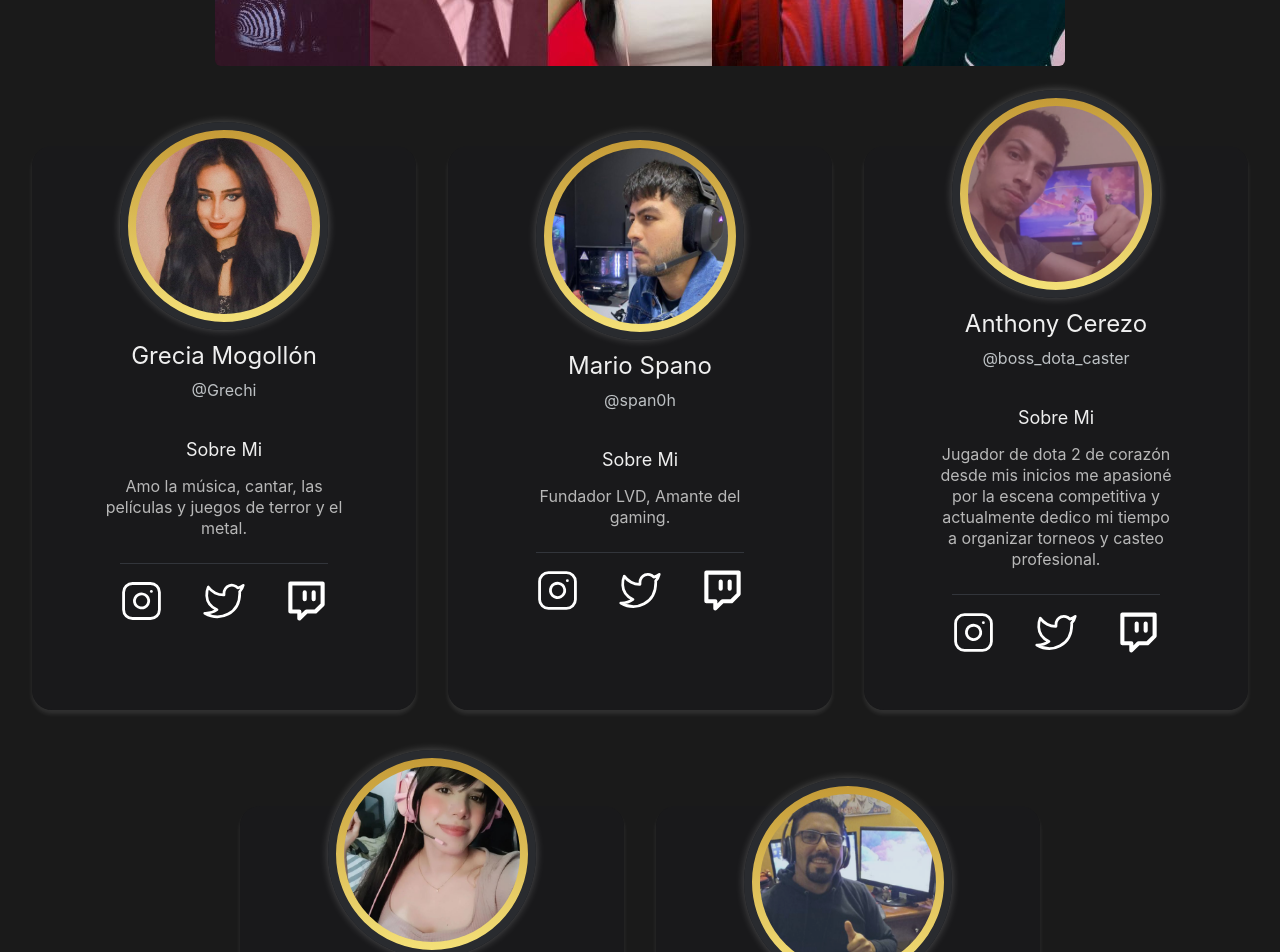
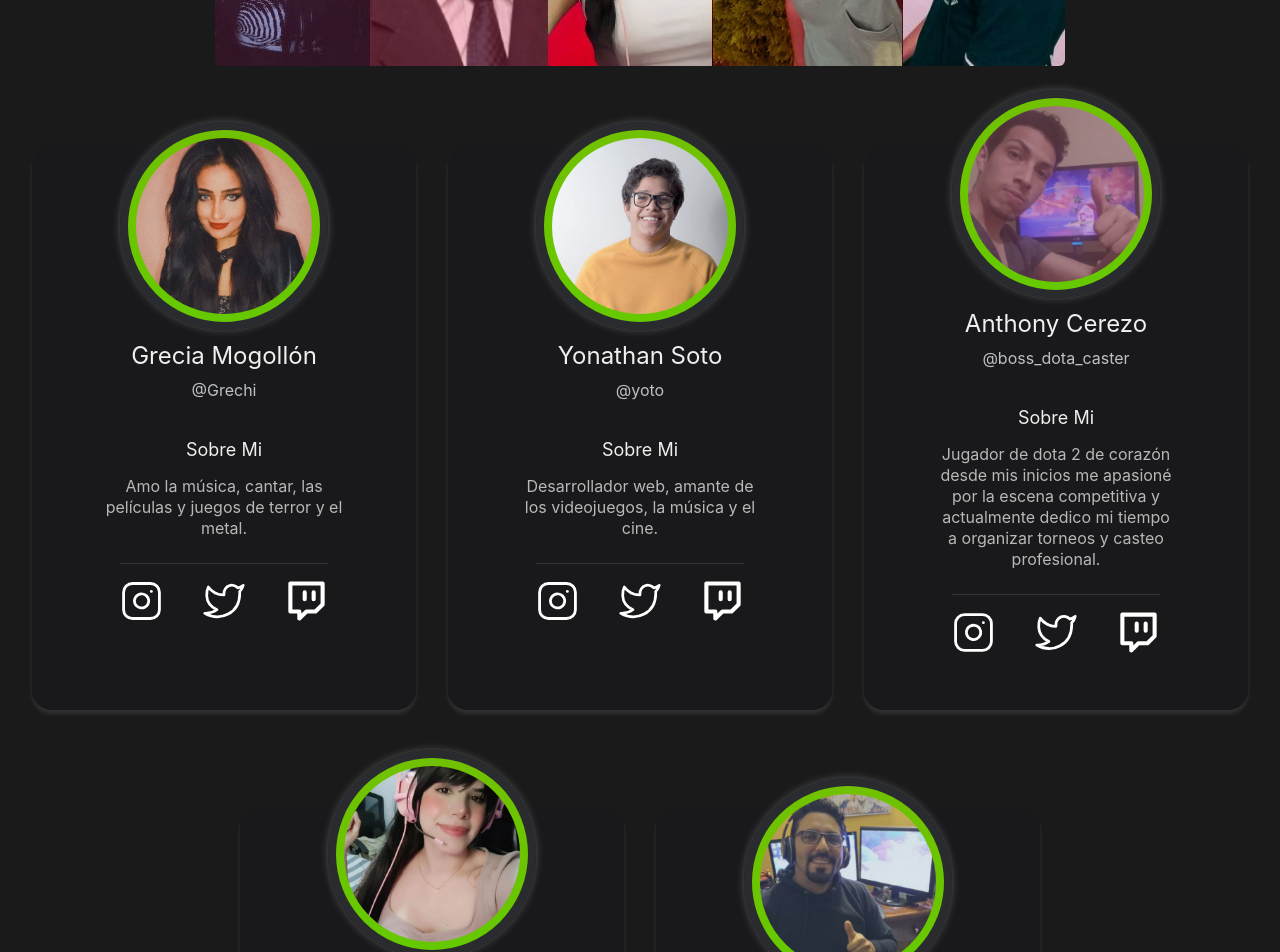
Before and after one commit to YotoCoder/front, a Next.js app: page /components/Cards in a window 1280 px wide. Shown: the part 360-1312 px from the top of the page. Built offline with nearby package versions, Linux system fonts and the light colour scheme.

Commit message:
team mod

```diff
--- a/pages/components/Cards.js
+++ b/pages/components/Cards.js
@@ -31,7 +31,7 @@ const Cards = () => {
               alt="..."
               className="circuloPerfil p-2 rounded-full max-w-full h-auto "
               style={{
-                background: "linear-gradient( #c59b37, #f4e078 )",
+                background: "linear-gradient(#71C100, #65C900)",
               }}
             />
             <h2 className="nombreCard text-2xl pt-2">Grecia Mogollón</h2>
@@ -83,26 +83,26 @@ const Cards = () => {
         <div className="flex relative lg:w-96 mt-20 flex-col card items-center justify-center w-auto m-4">
           <div className="flex flex-col items-center justify-center relative top-[-7vh] pt-[-7vh] w-52 ">
             <img
-              src="../images/team/spanohcirculo.jpeg"
+              src="../images/team/yoto.jpg"
               alt="..."
               className="circuloPerfil p-2 rounded-full max-w-full h-auto "
               style={{
-                background: "linear-gradient(#c59b37, #f4e078 )",
+                background: "linear-gradient(#71C100, #65C900)",
               }}
             />
-            <h2 className="nombreCard text-2xl pt-2">Mario Spano</h2>
+            <h2 className="nombreCard text-2xl pt-2">Yonathan Soto</h2>
 
-            <p className="subTitulo text-base">@span0h</p>
+            <p className="subTitulo text-base">@yoto</p>
 
             <h3 className="about pt-8 pb-4">Sobre Mi</h3>
 
             <p className="descripcion text-base w-60">
-              Fundador LVD, Amante del gaming.
+              Desarrollador web, amante de los videojuegos, la música y el cine.
             </p>
 
             <div className="flex gap-10 border- border-t border-[#32353B] mt-6">
               <a
-                href="https://www.instagram.com/span0h/"
+                href="https://www.instagram.com/__yoto/"
                 target="_blank"
                 rel="noreferrer"
               >
@@ -112,7 +112,7 @@ const Cards = () => {
                   className="w-12 mt-4"
                 />
               </a>
-              <a href="https://www.twitter.com/span0h/" rel="noreferrer"
+              <a href="https://www.instagram.com/__yoto/" rel="noreferrer"
                  target="_blank"
               >
                 <img
@@ -121,7 +121,7 @@ const Cards = () => {
                   className="w-12 mt-4"
                 />
               </a>
-              <a href="https://www.twitter.com/span0h/"
+              <a href="https://www.instagram.com/__yoto/"
                 target="_blank"
                 rel="noreferrer"
               >
@@ -144,7 +144,7 @@ const Cards = () => {
               alt="..."
               className="circuloPerfil p-2 rounded-full max-w-full h-auto "
               style={{
-                background: "linear-gradient( #c59b37, #f4e078 )",
+                background: "linear-gradient(#71C100, #65C900)",
               }}
             />
             <h2 className="nombreCard text-2xl pt-2">Anthony Cerezo</h2>
@@ -204,7 +204,7 @@ const Cards = () => {
             alt="..."
             className="circuloPerfil p-2 rounded-full max-w-full h-auto "
             style={{
-              background: "linear-gradient( #c59b37, #f4e078 )",
+              background: "linear-gradient(#71C100, #65C900)",
             }}
           />
           <h2 className="nombreCard text-2xl pt-2">Elizabeth Banegas</h2>
@@ -264,7 +264,7 @@ const Cards = () => {
             alt="..."
             className="circuloPerfil p-2 rounded-full max-w-full h-auto "
             style={{
-              background: "linear-gradient( #c59b37, #f4e078 )",
+              background: "linear-gradient(#71C100, #65C900)",
             }}
           />
           <h2 className="nombreCard text-2xl pt-2">Daniel Arevalo</h2>
```
Also changed, not shown: public/images/team/team.jpg, public/images/team/yoto.jpg (added).
